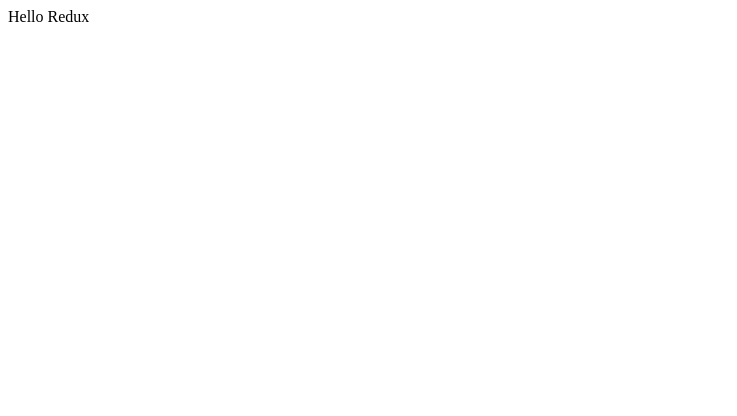
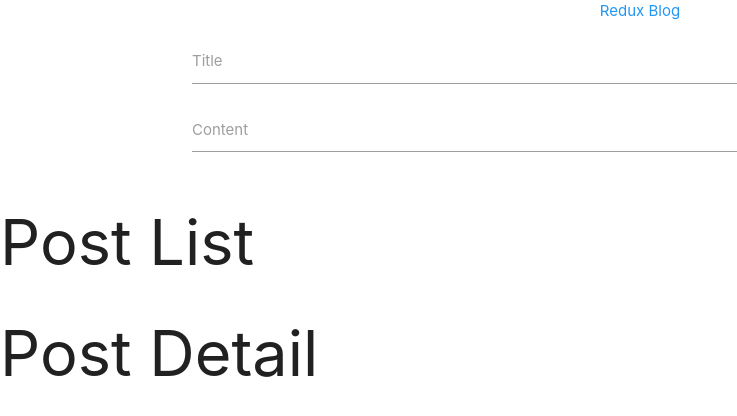
Before and after one commit to IlyaKrapivnoy/react-redux-blog-app, a React (Create React App) app: page / in a window 1280 px wide. Shown: the top 416 px of the page, without its empty margins (0-737 px from the left). Built offline with nearby package versions, Linux system fonts and the light colour scheme.

Commit message:
add fields

```diff
--- a/public/index.html
+++ b/public/index.html
@@ -7,12 +7,15 @@
       name="description"
       content="Web site created using create-react-app"
     />
-
+    <!-- Compiled and minified CSS -->
+    <link rel="stylesheet" href="https://cdnjs.cloudflare.com/ajax/libs/materialize/1.0.0/css/materialize.min.css">
     <title>React-Redux App</title>
   </head>
   <body>
     <noscript>You need to enable JavaScript to run this app.</noscript>
     <div id="root"></div>
 
+    <!-- Compiled and minified JavaScript -->
+    <script src="https://cdnjs.cloudflare.com/ajax/libs/materialize/1.0.0/js/materialize.min.js"></script>
   </body>
 </html>
--- a/src/App.js
+++ b/src/App.js
@@ -1,7 +1,12 @@
 import './App.css';
+import HomePage from './components/HomePage';
 
 function App() {
-    return <div>Hello Redux</div>;
+    return (
+        <>
+            <HomePage />
+        </>
+    );
 }
 
 export default App;
--- /dev/null
+++ b/src/components/AddPost.jsx
@@ -0,0 +1,28 @@
+import React, { Component } from 'react';
+
+class AddPost extends Component {
+    render() {
+        return (
+            <>
+                <div className='container'>
+                    <div className='blue-text center-align'>Redux Blog</div>
+                    <form>
+                        <div className='input-field'>
+                            <label htmlFor='post_title'>Title</label>
+                            <input type='text' name='title' />
+                        </div>
+                        <div className='input-field'>
+                            <label htmlFor='post_content'>Content</label>
+                            <textarea
+                                name='content'
+                                className='materialize-textarea'
+                            ></textarea>
+                        </div>
+                    </form>
+                </div>
+            </>
+        );
+    }
+}
+
+export default AddPost;
--- /dev/null
+++ b/src/components/HomePage.jsx
@@ -0,0 +1,13 @@
+import AddPost from './AddPost';
+import PostList from './PostList';
+
+const HomePage = () => {
+    return (
+        <div>
+            <AddPost />
+            <PostList />
+        </div>
+    );
+};
+
+export default HomePage;
--- /dev/null
+++ b/src/components/PostDetail.jsx
@@ -0,0 +1,13 @@
+import React, { Component } from 'react';
+
+class PostDetail extends Component {
+    render() {
+        return (
+            <>
+                <h1>Post Detail</h1>
+            </>
+        );
+    }
+}
+
+export default PostDetail;
--- /dev/null
+++ b/src/components/PostList.jsx
@@ -0,0 +1,15 @@
+import React, { Component } from 'react';
+import PostDetail from './PostDetail';
+
+class PostList extends Component {
+    render() {
+        return (
+            <>
+                <h1>Post List</h1>
+                <PostDetail />
+            </>
+        );
+    }
+}
+
+export default PostList;
```
